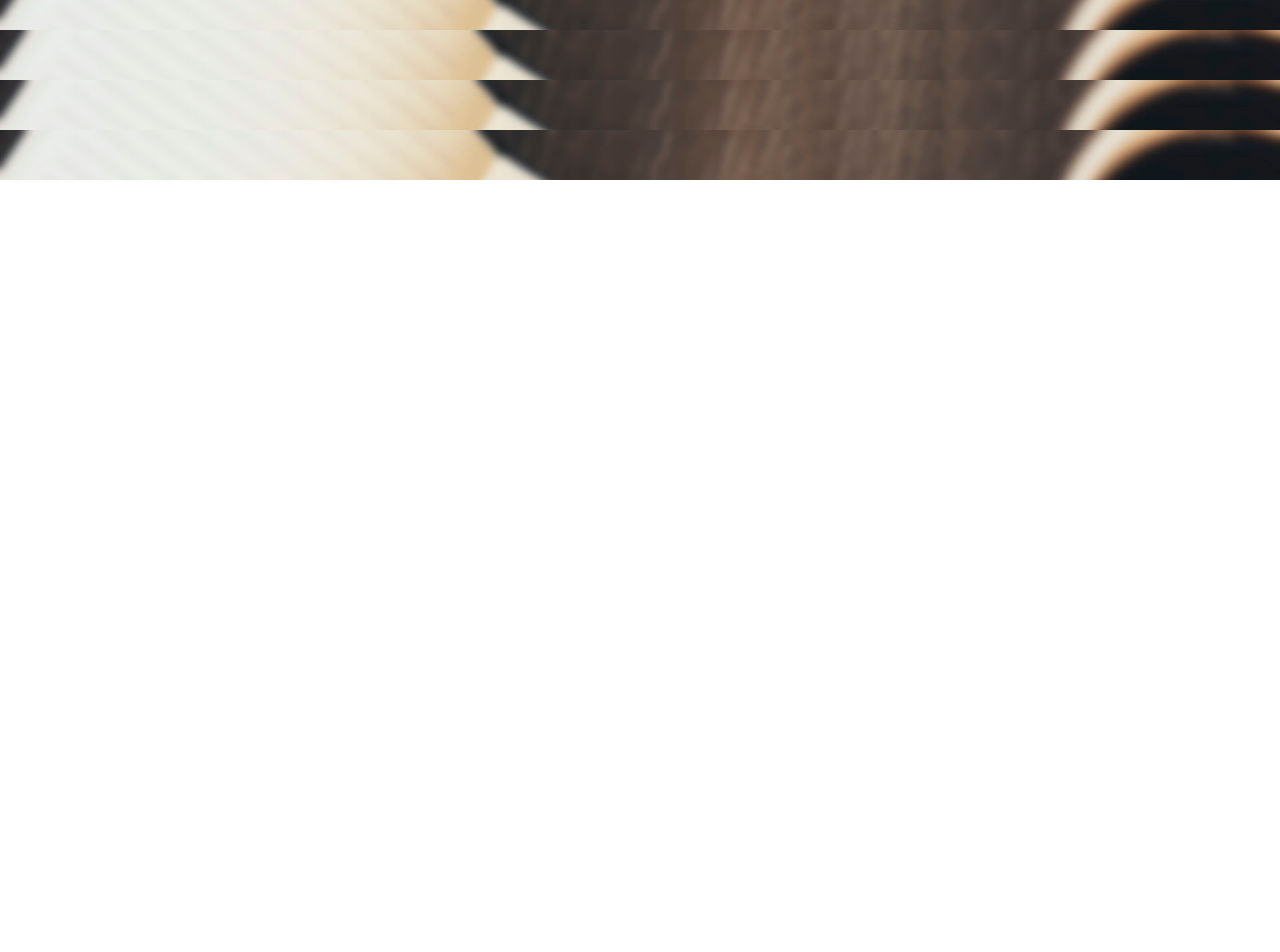
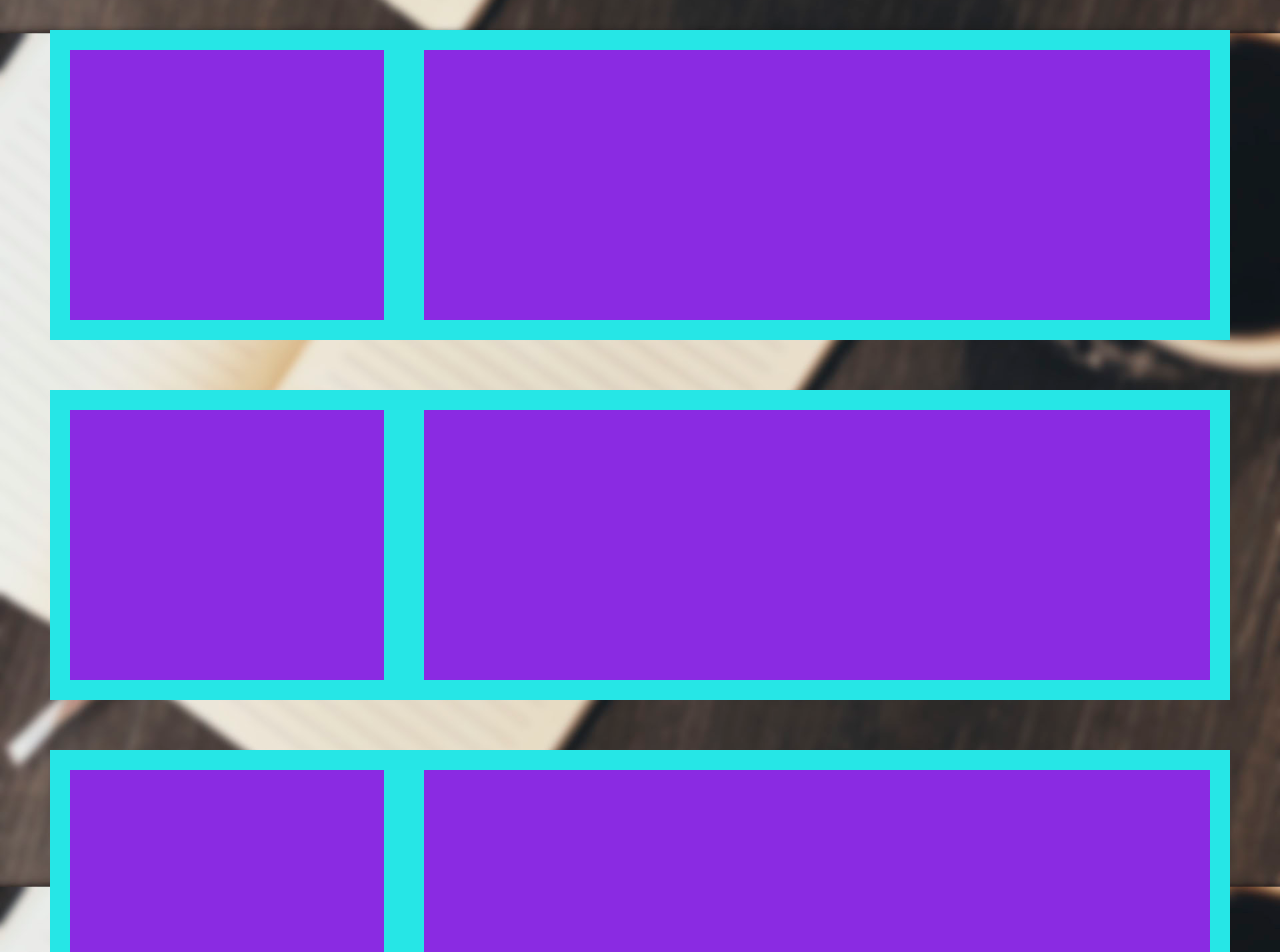
Before and after one commit to coder-abhi/coder-abhi-profile, a React (Create React App) app: page / in a window 1280 px wide. Shown: the part 820-1772 px from the top of the page. Before the commit the page ends 1000 px from the top, so only its background shows below. Built offline with nearby package versions, Linux system fonts and the light colour scheme.

Commit message:
Slots are Placed

```diff
--- a/src/App.css
+++ b/src/App.css
@@ -2,6 +2,9 @@
     box-sizing: border-box;
     max-width: 100%;
     overflow-x:hidden;
+}
+.App{
+
     background-image: url("./Img/bg-slide.jpg");
     /* background-repeat: no-repeat; */
     background-size: cover;
--- a/src/Center.css
+++ b/src/Center.css
@@ -4,13 +4,25 @@
     height: 100%;
     z-index: 5;
     font-size: 80px;
-    background-color: black;
+    /* background-color: black; */
 }
 
 .center-slots{
-    height: 100px;
-    height: 50px;
+    height: 310px;
     background-color: rgb(38, 230, 230);
+    /* padding: 50px; */
+    margin: 50px;
+    display: flex;
+}
+.center-slots-sub{
+    background-color: blueviolet;
+    height: 270px;
+    width: 100%;
+    margin: 20px;
+    /* height: 270px; */
+}
+.sub-slot-1{
+    width: 40%;
 }
 /* .center-slots::after{
 } */
--- a/src/Center.js
+++ b/src/Center.js
@@ -3,10 +3,22 @@ import './Center.css'
 function Center() {
     return (
         <div className="center">
-            <div className="center-slots"></div>
-            <div className="center-slots"></div>
-            <div className="center-slots"></div>
-            <div className="center-slots"></div>
+            <div className="center-slots">
+                <div className="center-slots-sub sub-slot-1"></div>
+                <div className="center-slots-sub sub-slot-2"></div>
+            </div>
+            <div className="center-slots">
+                <div className="center-slots-sub sub-slot-1"></div>
+                <div className="center-slots-sub sub-slot-2"></div>
+            </div>
+            <div className="center-slots">
+                <div className="center-slots-sub sub-slot-1"></div>
+                <div className="center-slots-sub sub-slot-2"></div>
+            </div>
+            <div className="center-slots">
+                <div className="center-slots-sub sub-slot-1"></div>
+                <div className="center-slots-sub sub-slot-2"></div>
+            </div>
         </div>
     )
 }
```
